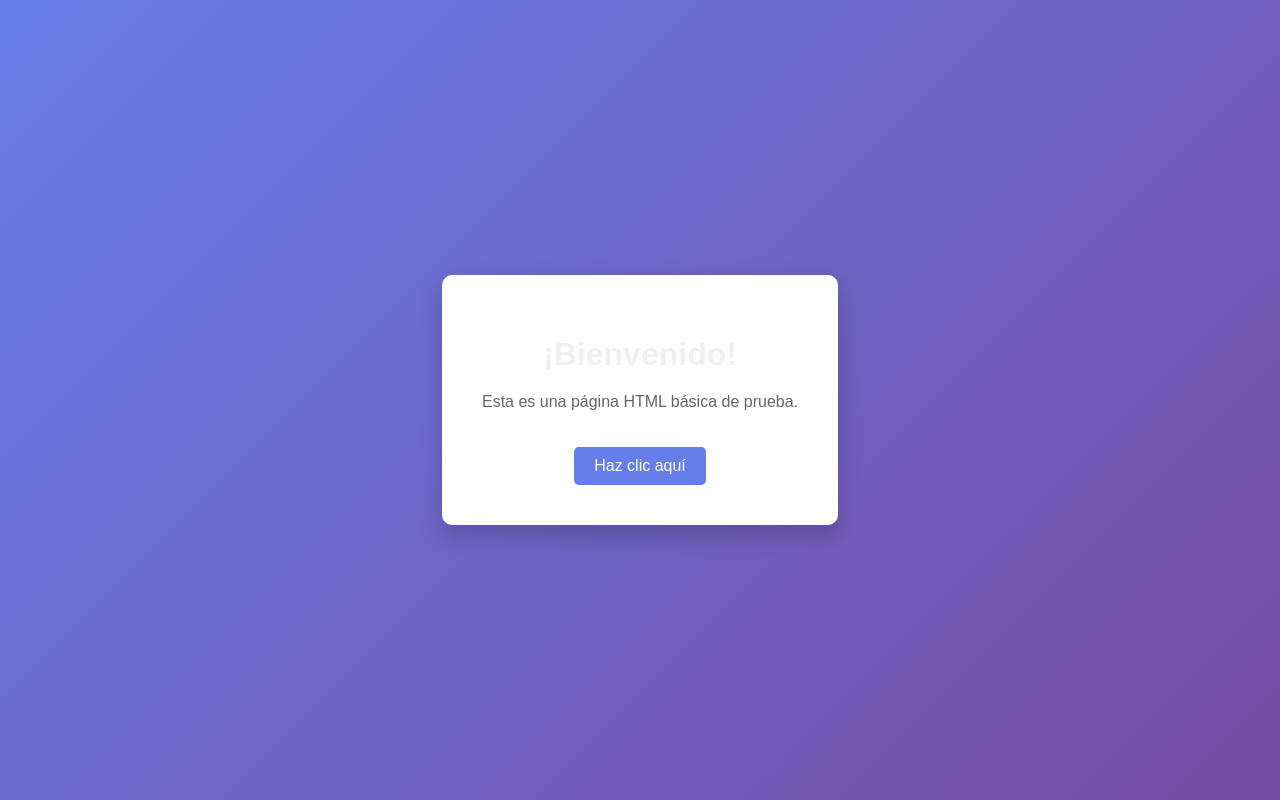
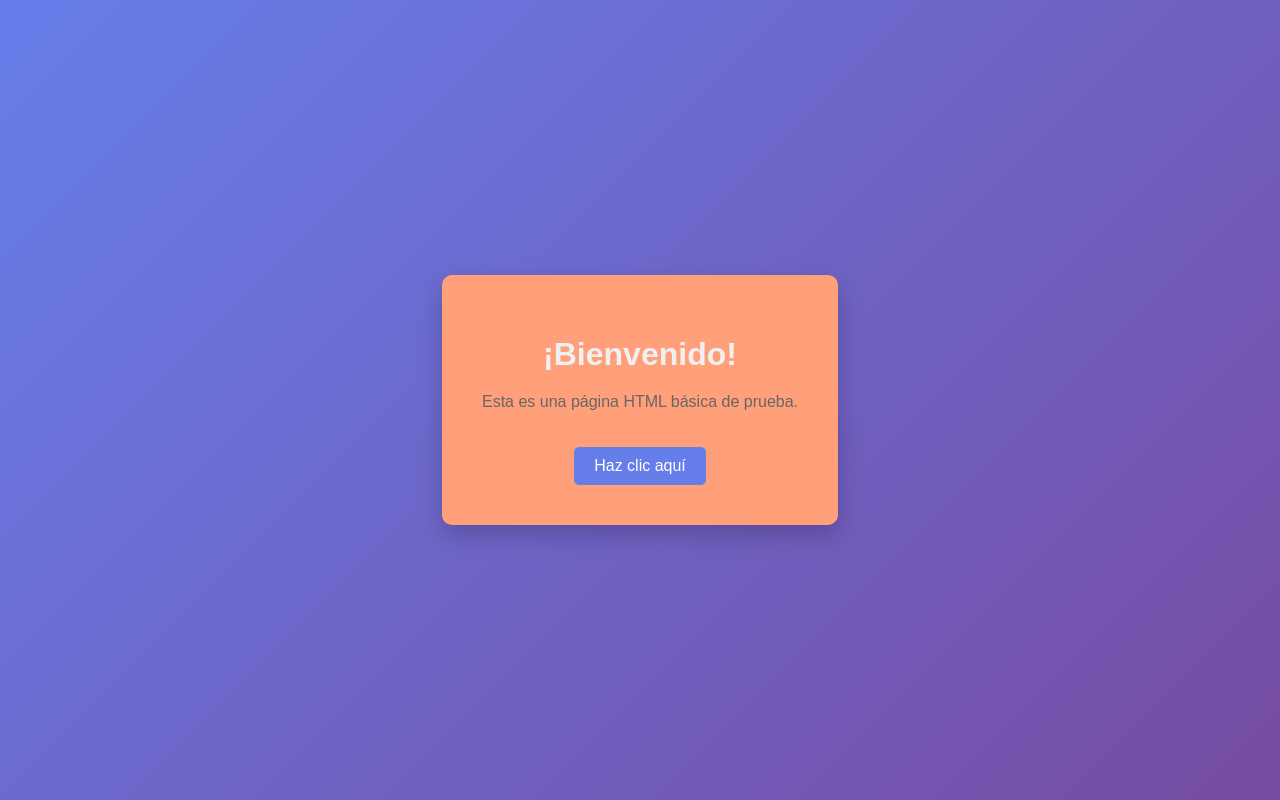
Before and after one commit to fperez1291/prueba_git, a plain HTML site: page index.html in a window 1280 px wide. Drawn offline with Linux system fonts and the light colour scheme.

Commit message:
Cambiado el background de white a lightsalmon.

```diff
--- a/style.css
+++ b/style.css
@@ -10,7 +10,7 @@ body {
 
 .container {
     text-align: center;
-    background: white;
+    background: lightsalmon;
     padding: 40px;
     border-radius: 10px;
     box-shadow: 0 10px 25px rgba(0, 0, 0, 0.2);
```
